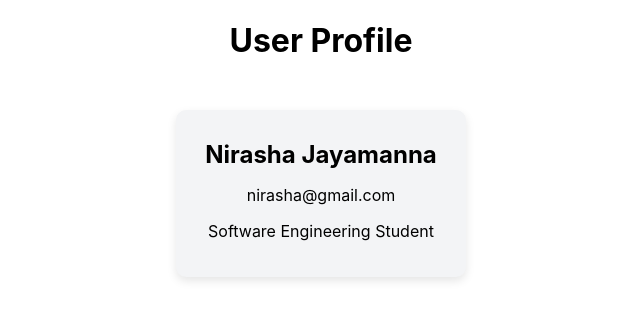
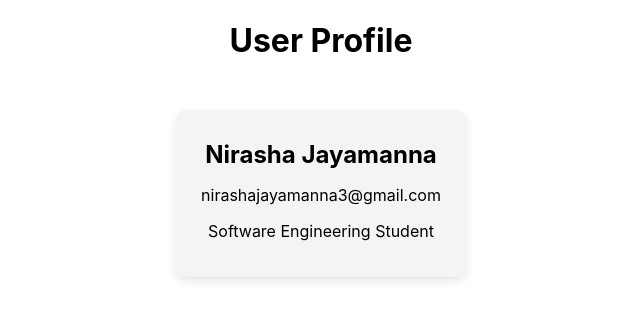
Before and after one commit to nirashajayamanna3/Profile, a React (Create React App) app: page / in a window 1280 px wide. Shown: the top 320 px of the page, without its empty margins (319-959 px from the left). Built offline with nearby package versions, Linux system fonts and the light colour scheme.

Commit message:
Update code

```diff
--- a/src/component/profile.js
+++ b/src/component/profile.js
@@ -1,7 +1,7 @@
 function Profile() {
     const user = {
     name: "Nirasha Jayamanna",
-    email: "nirasha@gmail.com",
+    email: "nirashajayamanna3@gmail.com",
     bio: "Software Engineering Student",
   };
   return (
```
